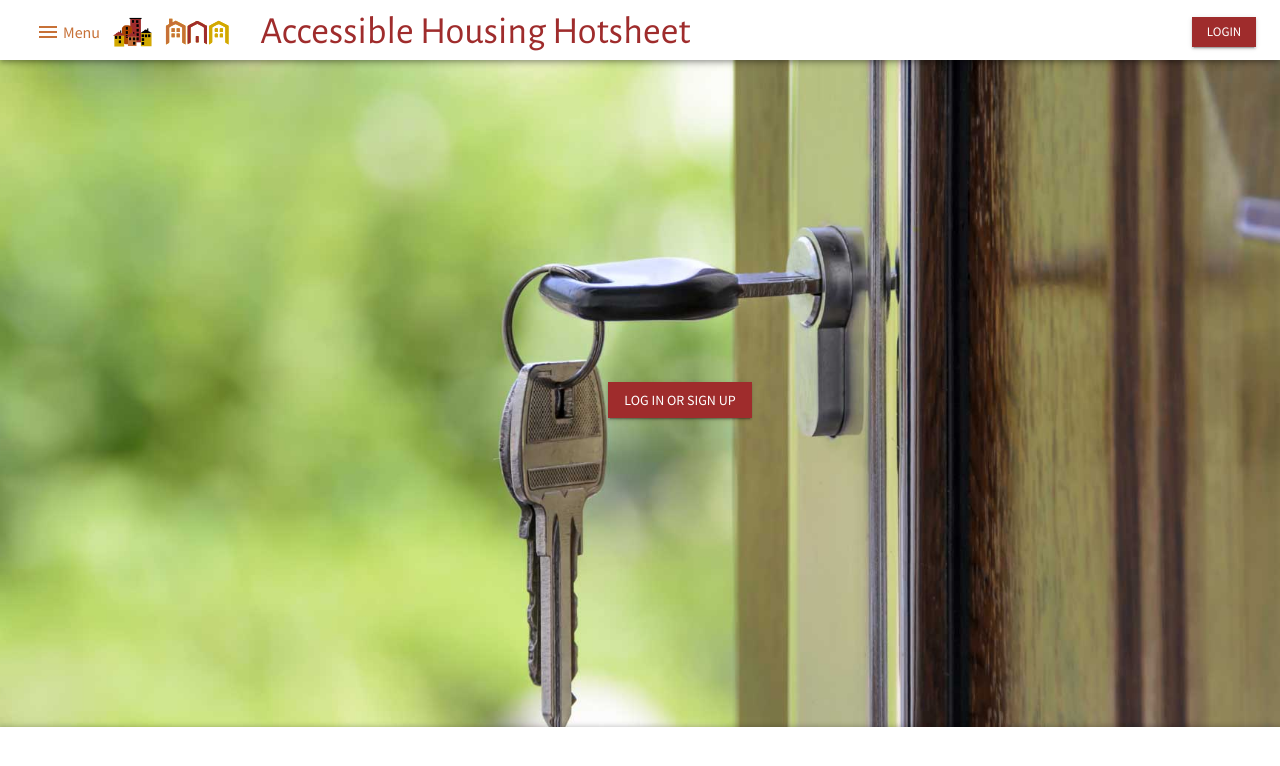
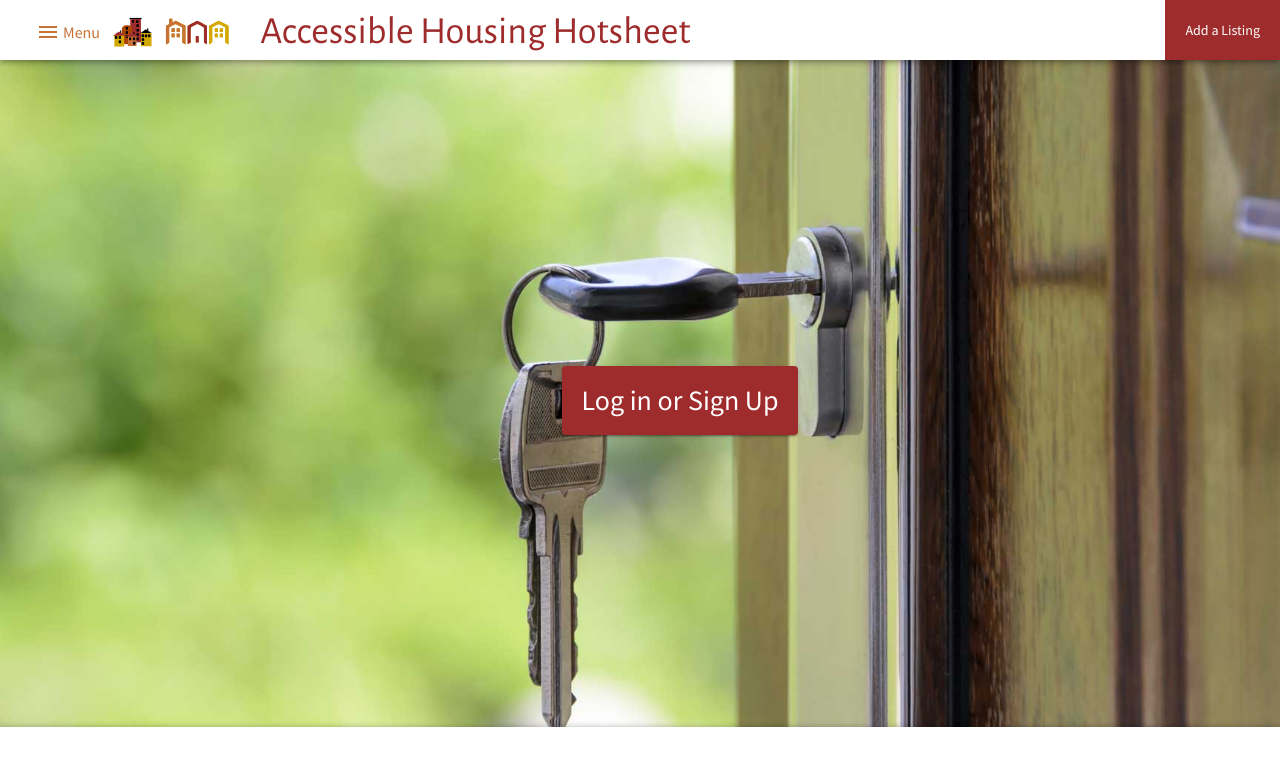
Before and after one commit to rifkegribenes/accessible-housing-app, a React (Create React App) app in the folder client/: page /login in a window 1280 px wide. Shown: the top 766 px of the page. Built offline with nearby package versions, Linux system fonts and the light colour scheme; what redux-api-middleware would draw is missing.

Commit message:
bigButton for add listing top right"

```diff
--- a/client/src/App.js
+++ b/client/src/App.js
@@ -164,6 +164,12 @@ const styles = theme => ({
     padding: "10px 20px",
     borderRadius: 4,
     marginLeft: 10
+  },
+  bigButton: {
+    fontSize: "2em",
+    textTransform: "none",
+    padding: "10px 20px",
+    borderRadius: 4
   }
 });
 
--- a/client/src/components/Login.jsx
+++ b/client/src/components/Login.jsx
@@ -18,7 +18,7 @@ export class Login extends React.Component {
           <Button
             type="button"
             color="primary"
-            className={this.props.classes.next}
+            className={this.props.classes.bigButton}
             variant="contained"
             href={`${BASE_URL}/api/auth/google`}
           >
--- a/client/src/containers/NavBar.jsx
+++ b/client/src/containers/NavBar.jsx
@@ -79,7 +79,6 @@ const styles = theme => ({
     fontWeight: 200,
     [theme.breakpoints.down("md")]: {
       fontSize: "1.6rem",
-      textAlign: "center",
       lineHeight: 1.1,
       fontWeight: 400
     },
@@ -97,6 +96,19 @@ const styles = theme => ({
     height: 30,
     margin: "auto",
     backgroundColor: theme.palette.primary.main
+  },
+  buttonRight: {
+    backgroundColor: theme.palette.primary.main,
+    color: "white",
+    position: "absolute",
+    right: 0,
+    top: 0,
+    height: 60,
+    padding: "10px 20px",
+    textTransform: "none",
+    "&:hover": {
+      backgroundColor: theme.palette.secondary.main
+    }
   },
   avatar: {
     marginRight: 20,
@@ -329,42 +341,23 @@ export class NavBar extends React.Component {
                 Accessible Housing Hotsheet
               </Link>
             </Typography>
-            {loggedIn ? (
+            {loggedIn && (
               <div className={classes.admin}>
                 <Avatar
                   alt={this.props.profile.profile.name}
                   src={this.props.profile.profile.avatarUrl}
                   className={classes.avatar}
                 />
-                <Button
-                  variant="contained"
-                  size="small"
-                  color="secondary"
-                  className={classes.loginButton}
-                  href="/logout"
-                >
-                  Logout
-                </Button>
               </div>
-            ) : (
-              <Button
-                variant="contained"
-                color="secondary"
-                size="small"
-                href={`${BASE_URL}/api/auth/google`}
-                className={classes.loginButton}
-                onClick={() => {
-                  if (this.props.location.pathname !== "/logout") {
-                    window.localStorage.setItem(
-                      "redirect",
-                      this.props.location.pathname
-                    );
-                  }
-                }}
-              >
-                Login
-              </Button>
             )}
+            <Button
+              className={classes.buttonRight}
+              data-test="button-right"
+              href="/new"
+              type="button"
+            >
+              Add a Listing
+            </Button>
           </Toolbar>
         </AppBar>
       </div>
```
